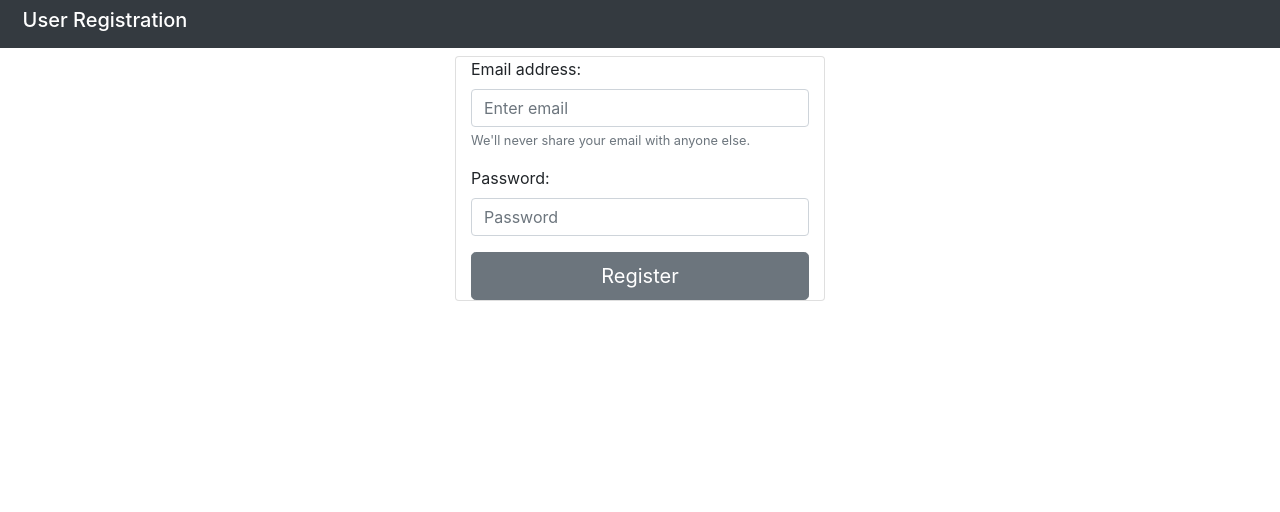
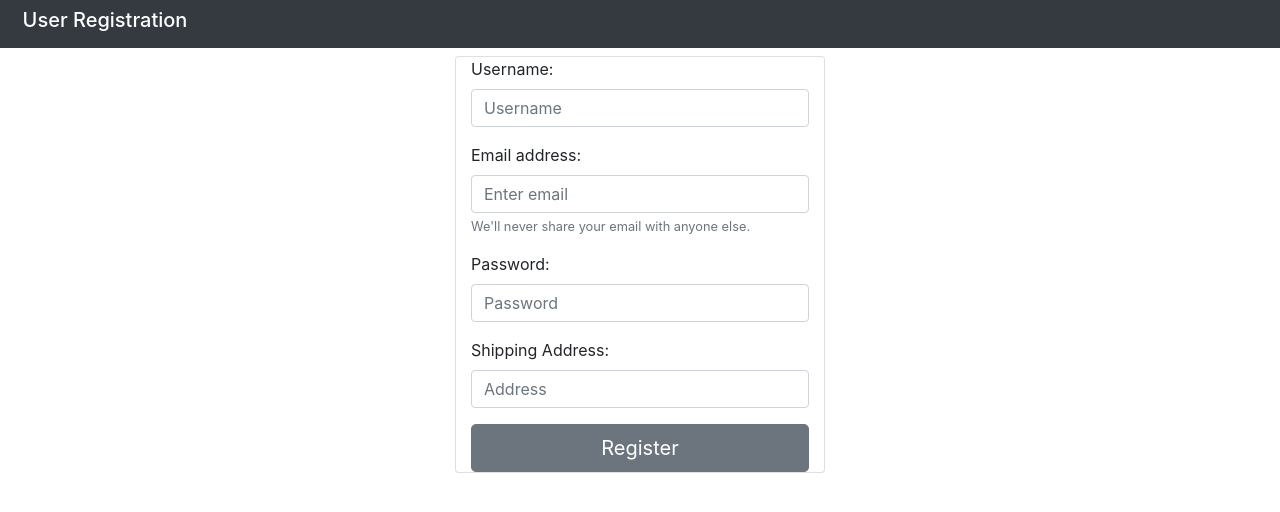
Before and after one commit to antcoder007/bulls_trade, a React (Create React App) app in the folder client/: page / in a window 1280 px wide. Shown: the top 512 px of the page. Built offline with nearby package versions, Linux system fonts and the light colour scheme.

Commit message:
added registration form UI

```diff
--- a/client/src/components/Register/RegistrationForm.js
+++ b/client/src/components/Register/RegistrationForm.js
@@ -8,6 +8,14 @@ function RegistrationForm(props) {
   return(
         <div className="card col-12 col-lg-4 login-card mt-2 hv-center">
             <form>
+                <div className="form-group text-left">
+                    <label htmlFor="exampleInputUserName1">Username:</label>
+                    <input type="username"
+                        className="form-control"
+                        id="username"
+                        placeholder="Username"
+                    />
+                </div>
                 <div className="form-group text-left">
                 <label htmlFor="exampleInputEmail1">Email address:</label>
                 <input type="email"
@@ -26,6 +34,14 @@ function RegistrationForm(props) {
                         placeholder="Password"
                     />
                 </div>
+                <div className="form-group text-left">
+                    <label htmlFor="exampleInputAddress1">Shipping Address:</label>
+                    <input type="address"
+                        className="form-control"
+                        id="address"
+                        placeholder="Address"
+                    />
+                </div>
                 <button type="submit" class="btn btn-secondary btn-lg btn-block">
                     Register
                 </button>
```
